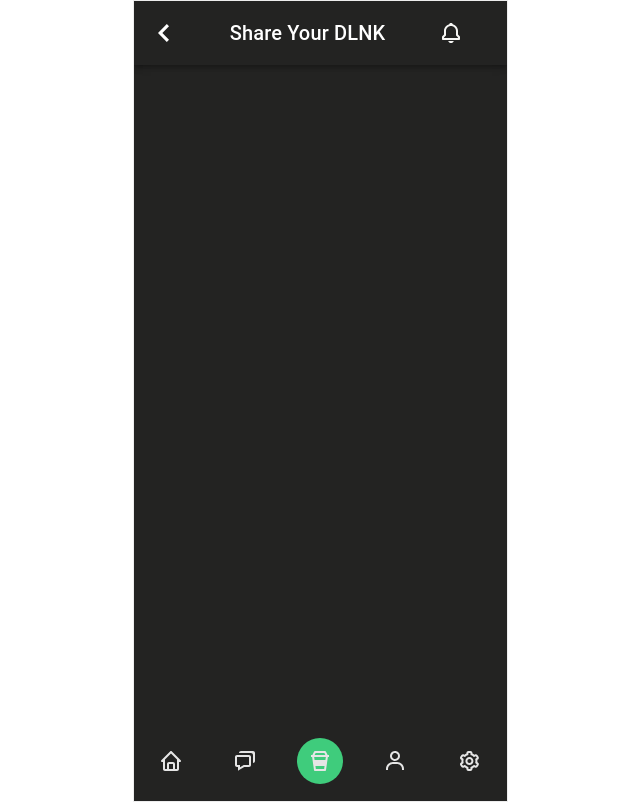
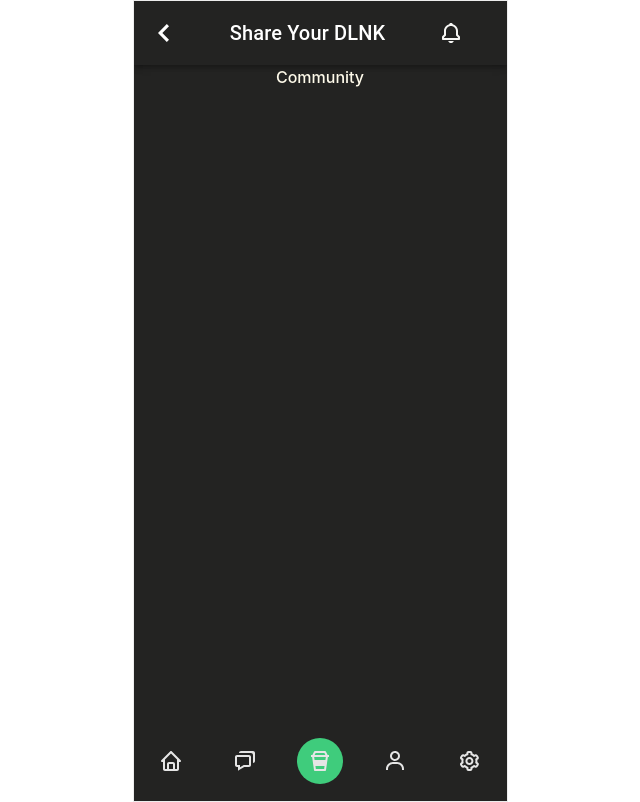
Before and after one commit to D-LINK-alpha/D-LINK-frontend, a React (Create React App) app: page /community in a window 1280 px wide. Shown: the whole page, without its empty margins (320-960 px from the left). Built offline with nearby package versions, Linux system fonts and the light colour scheme.

Commit message:
Design: tailwind 컴포넌트화 및 레이아웃 수정

```diff
--- a/src/App.css
+++ b/src/App.css
@@ -48,3 +48,9 @@
     border: 1px solid #EDEDED;
 
 }
+
+@layer components {
+    .Container {
+        @apply flex flex-col h-screen px-7 py-[64px]
+    }
+}
--- a/src/pages/CommunityPage/index.js
+++ b/src/pages/CommunityPage/index.js
@@ -4,7 +4,7 @@
   return (
     <div>
       <Header title="Share Your DLNK" />
-      <div className="flex flex-col h-screen px-7">
+      <div className="Container">
         <p className="text-amber-50">Community</p>
       </div>
       <Footer />
--- a/src/pages/PromptPage/index.js
+++ b/src/pages/PromptPage/index.js
@@ -14,12 +14,10 @@
     }
   };
 
-  // const title = 'prompt';
-
   return (
     <>
       <Header title="prompt" />
-      <div className="flex flex-col h-screen px-7 py-[64px]">
+      <div className="Container">
         <div className="flex-1">
           <div className="flex justify-center mt-8">
             <InputSample />
```
